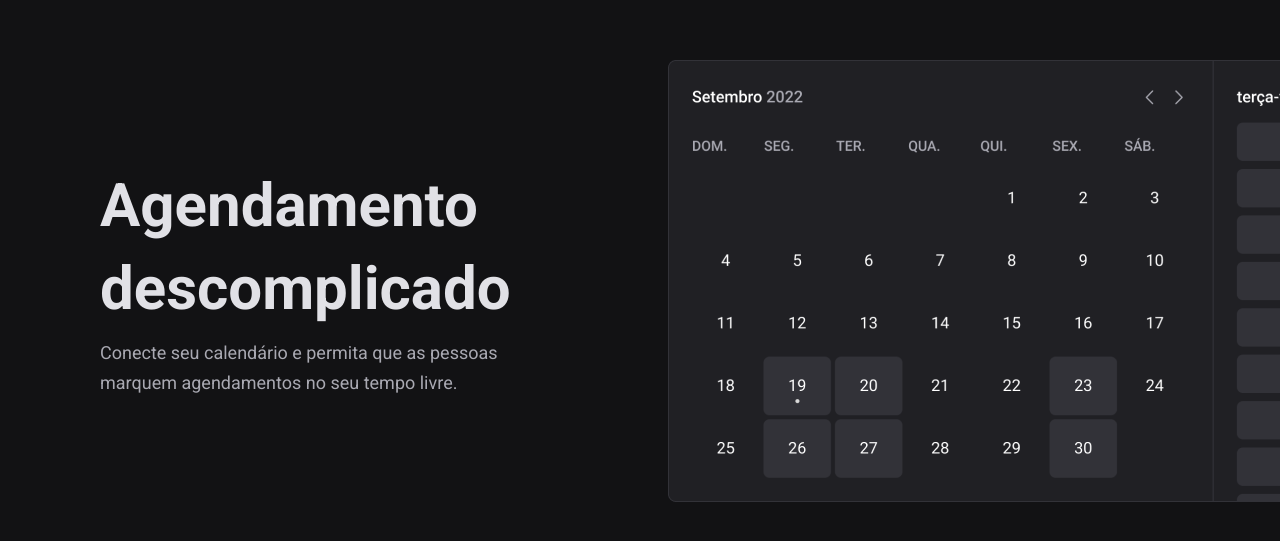
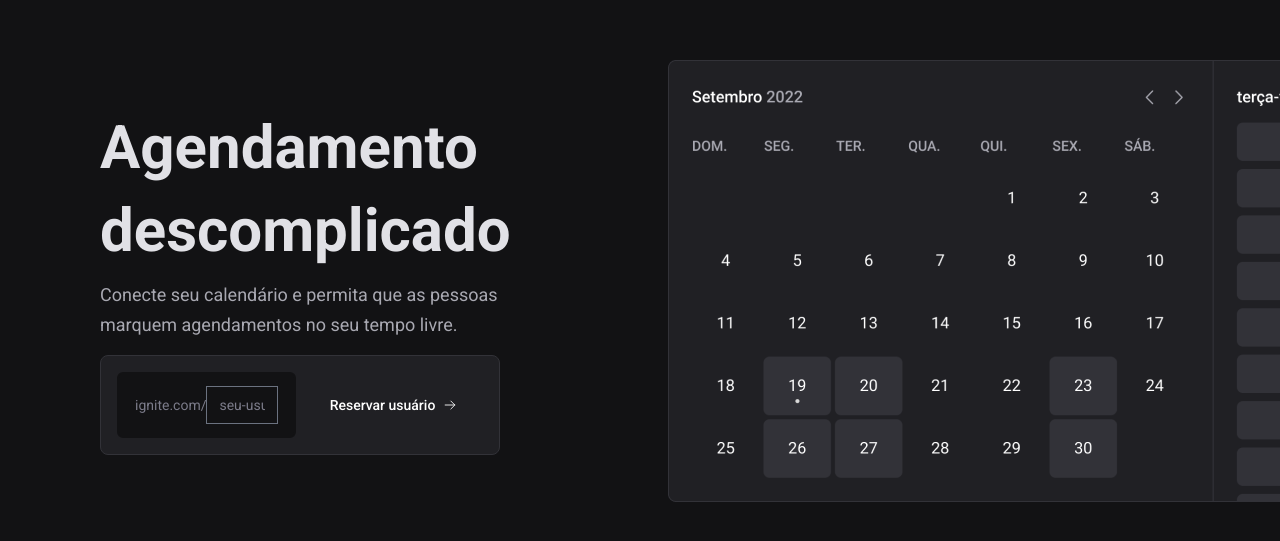
Before and after one commit to andersonwea/06-ignite-call, a Next.js app: page / in a window 1280 px wide. Shown: the part 119-660 px from the top of the page. Built offline with nearby package versions, Linux system fonts and the light colour scheme.

Commit message:
feat: add form component to take client username

```diff
--- a/package.json
+++ b/package.json
@@ -18,6 +18,7 @@
     "eslint": "8.42.0",
     "eslint-config-next": "13.4.4",
     "next": "13.4.4",
+    "phosphor-react": "^1.4.1",
     "postcss": "8.4.24",
     "react": "18.2.0",
     "react-dom": "18.2.0",
--- /dev/null
+++ b/src/app/home/components/ClaimUsernameForm.tsx
@@ -0,0 +1,17 @@
+import { Box } from '@/components/Box'
+import ArrowRight from '../../../components/ArrowRight'
+import { Button } from '../../../components/Button'
+import { TextInput } from '../../../components/TextInput'
+
+export function ClaimUsernameForm() {
+  return (
+    <Box className="mt-4 ">
+      <form className="grid grid-cols-2 items-center gap-2 max-sm:grid-cols-1">
+        <TextInput prefix="ignite.com/" placeholder="seu-usuario" />
+        <Button size="sm" type="submit" icon={<ArrowRight />}>
+          Reservar usuário
+        </Button>
+      </form>
+    </Box>
+  )
+}
--- a/src/app/home/index.tsx
+++ b/src/app/home/index.tsx
@@ -4,6 +4,7 @@ import Image from 'next/image'
 
 import previewImage from '@/assets/app-preview.png'
 import clsx from 'clsx'
+import { ClaimUsernameForm } from '@/app/home/components/ClaimUsernameForm'
 
 export default function Home() {
   return (
@@ -21,6 +22,8 @@ export default function Home() {
           Conecte seu calendário e permita que as pessoas marquem agendamentos
           no seu tempo livre.
         </Text>
+
+        <ClaimUsernameForm />
       </div>
 
       <div className="overflow-hidden p-8 max-sm:hidden">
--- /dev/null
+++ b/src/components/ArrowRight.tsx
@@ -0,0 +1,5 @@
+'use client'
+
+import { ArrowRight } from 'phosphor-react'
+
+export default ArrowRight
--- /dev/null
+++ b/src/components/Button.tsx
@@ -0,0 +1,46 @@
+'use client'
+
+import clsx from 'clsx'
+import { ButtonHTMLAttributes, ReactElement } from 'react'
+
+interface ButtonProps extends ButtonHTMLAttributes<HTMLButtonElement> {
+  children: string
+  icon?: ReactElement
+  size?: 'sm' | 'md'
+  primary?: boolean
+  secondary?: boolean
+  tertiary?: boolean
+}
+
+export function Button({
+  children,
+  size = 'md',
+  icon,
+  primary = true,
+  secondary,
+  tertiary,
+  ...props
+}: ButtonProps) {
+  const classNames =
+    'min-w-[120px] cursor-pointer rounded-md text-center font-default text-sm font-medium flex items-center justify-center gap-2 px-4 disabled:cursor-not-allowed border-none bg-transparent'
+
+  return (
+    <button
+      {...props}
+      className={clsx(classNames, {
+        'bg-ignite-500 text-white hover:bg-ignite-300 disabled:pointer-events-none disabled:bg-gray-200':
+          primary,
+        'border-2 border-solid border-ignite-500 text-ignite-300 hover:bg-ignite-500 disabled:pointer-events-none disabled:bg-gray-200 disabled:text-gray-200':
+          secondary,
+        'text-gray-100 hover:text-white disabled:pointer-events-none disabled:text-gray-600':
+          tertiary,
+
+        'h-[38px]': size === 'sm',
+        'h-[46px]': size === 'md',
+      })}
+    >
+      {children}
+      {!!icon && icon}
+    </button>
+  )
+}
```
Also changed, not shown: 1 other file (tests, documents, lock files or other folders).
